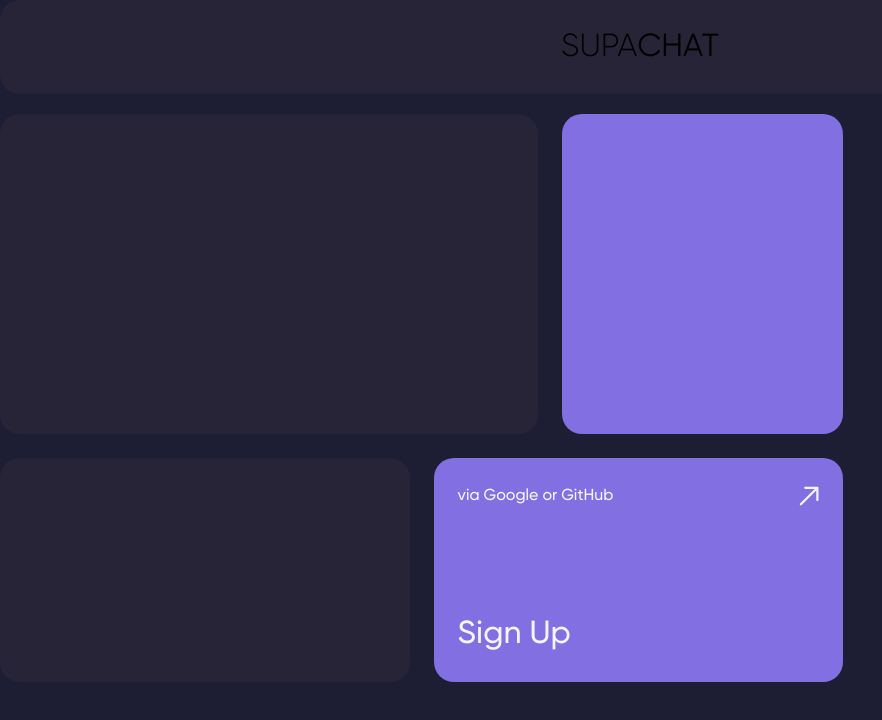
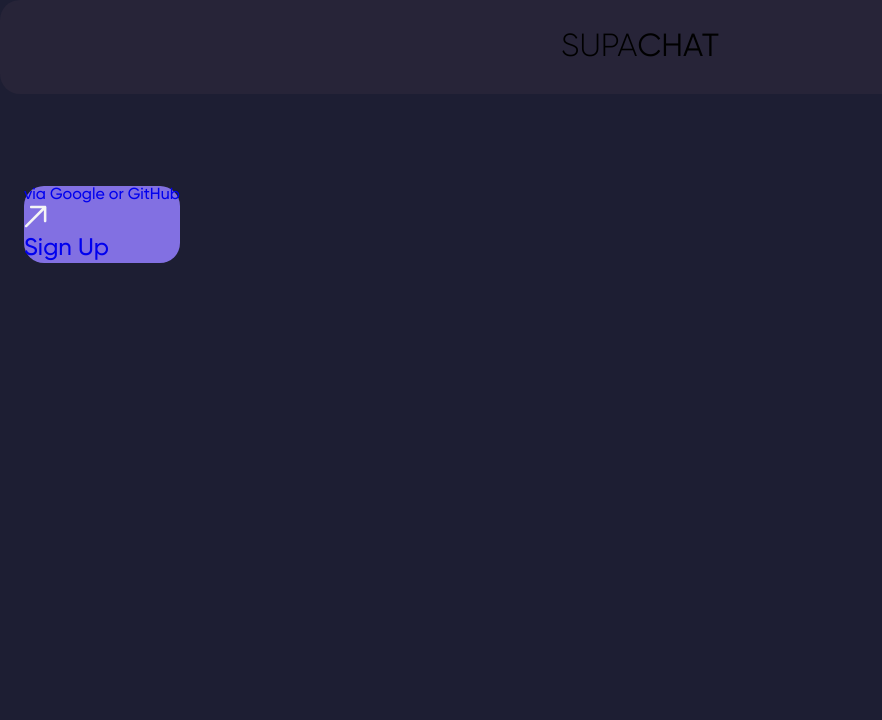
Before and after one commit to sdeffff/SupaChat, an Angular app: page / in a window 1280 px wide. Shown: the top 720 px of the page, without its empty margins (0-882 px from the left). Built offline with nearby package versions, Linux system fonts and the light colour scheme.

Commit message:
clean up in chatroom styles

```diff
--- a/src/app/components/chat-components/chatroom/aside.component.scss
+++ b/src/app/components/chat-components/chatroom/aside.component.scss
@@ -50,7 +50,6 @@
                 text-align: center;
 
                 font-size: 1.75rem;
-                font-weight: 400;
 
                 p {
                     font-size: 1.25rem;
@@ -79,9 +78,6 @@
                 }
 
                 input {
-                    outline: none;
-                    border: none;
-                    background: none;
                     border-bottom: 1px solid #6d6d6d;
 
                     color: $white;
@@ -201,7 +197,6 @@
                             gap: .25rem;
 
                             h2 {
-                                font-weight: 400;
                                 font-size: 1.5rem;
                             }
 
--- a/src/app/components/chat-components/chatroom/main.component.scss
+++ b/src/app/components/chat-components/chatroom/main.component.scss
@@ -82,7 +82,6 @@
 
                 h2 {
                     font-size: 1.75rem;
-                    font-weight: 400;
                 }
             }
         }
@@ -104,10 +103,6 @@
                     width: 100%;
                     padding-right: 1rem;
                     padding-block: 0.25rem;
-
-                    background: none;
-                    outline: none;
-                    border: none;
 
                     font-size: 1.1rem;
 
--- a/src/app/components/chat-components/chatroom/modal.component.scss
+++ b/src/app/components/chat-components/chatroom/modal.component.scss
@@ -51,12 +51,6 @@
                 img {
                     max-width: 4rem;
                     border-radius: 50%;
-                }
-
-                div {
-                    h2 {
-                        font-weight: 400;
-                    }
                 }
 
                 .close {
@@ -145,9 +139,6 @@
                 width: 100%;
 
                 padding-block: .25rem;
-                background: none;
-                border: none;
-                outline: none;
 
                 color: #f5f5f5;
 
--- a/src/app/components/home/home.component.html
+++ b/src/app/components/home/home.component.html
@@ -7,7 +7,7 @@
 <section>
     <main>
         <ul>
-            <li class="top-section">
+            <!-- <li class="top-section">
                 <article>
 
                 </article>
@@ -32,6 +32,27 @@
                         <h1>Sign Up</h1>
                     </a>
                 </div>
+            </li> -->
+
+            <li></li>
+            <li></li>
+            <li></li>
+            <li>
+                <article>
+
+                </article>
+
+                <div>
+                    <a href="auth/register">
+                        <header>
+                            <p>via Google or GitHub</p>
+
+                            <img src="../../../assets/imgs/home-page/arrow.svg" alt="">
+                        </header>
+
+                        <h1>Sign Up</h1>
+                    </a>
+                </div>
             </li>
         </ul>
     </main>
--- a/src/styles.scss
+++ b/src/styles.scss
@@ -60,6 +60,16 @@
     cursor: pointer;
 }
 
+input {
+    outline: none;
+    border: none;
+    background: none;
+}
+
+h1, h2 {
+    font-weight: 400;
+}
+
 html {
     background-color: #1D1E33;
 }
```
